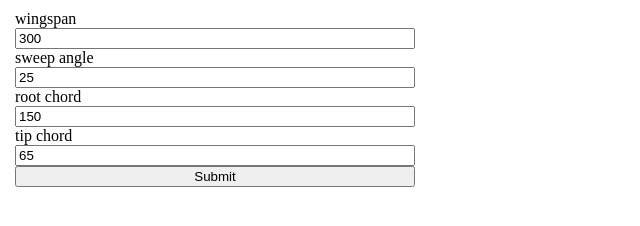
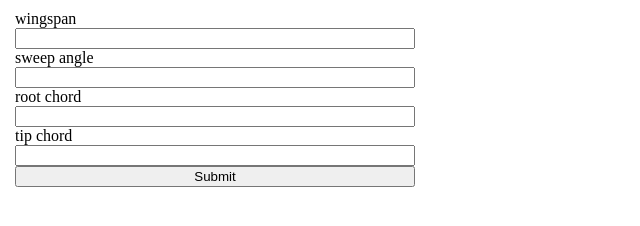
Before and after one commit to stijnmeershoek/wing, a plain HTML site: page index.html in a window 1280 px wide. Shown: the full height of the page, 0-640 px from the left. Drawn offline with Linux system fonts and the light colour scheme.

Commit message:
removed default values

```diff
--- a/index.html
+++ b/index.html
@@ -13,13 +13,13 @@
     <div id="area"></div>
     <form id="form">
       <label for="wingpsan">wingspan</label>
-      <input type="text" id="wingspan" value="300" />
+      <input type="text" id="wingspan" />
       <label for="sweep">sweep angle</label>
-      <input type="text" id="sweep" value="25" />
+      <input type="text" id="sweep" />
       <label for="root">root chord</label>
-      <input type="text" id="root" value="150" />
+      <input type="text" id="root" />
       <label for="tip">tip chord</label>
-      <input type="text" id="tip" value="65" />
+      <input type="text" id="tip" />
       <button type="submit">Submit</button>
     </form>
     <section id="container">
```
